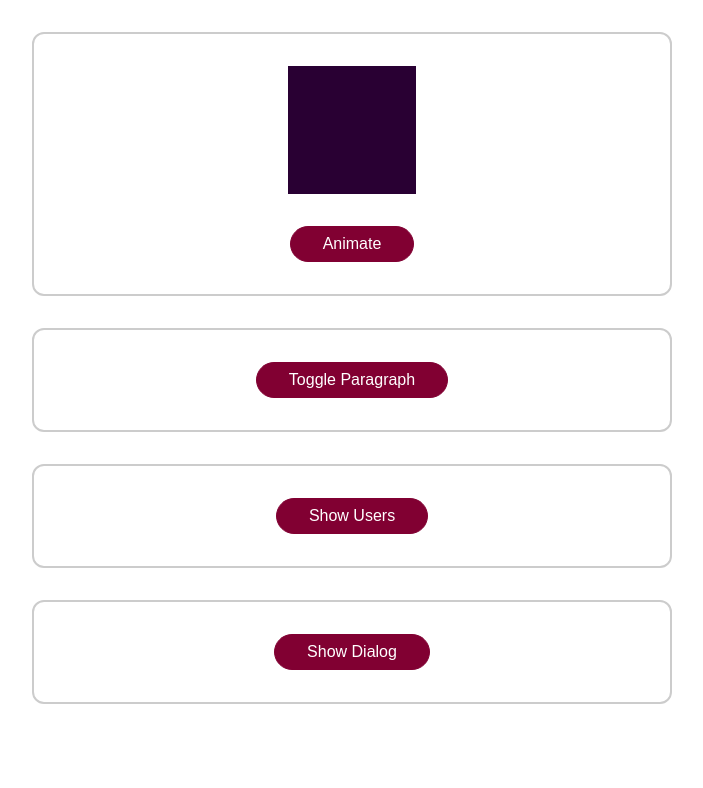
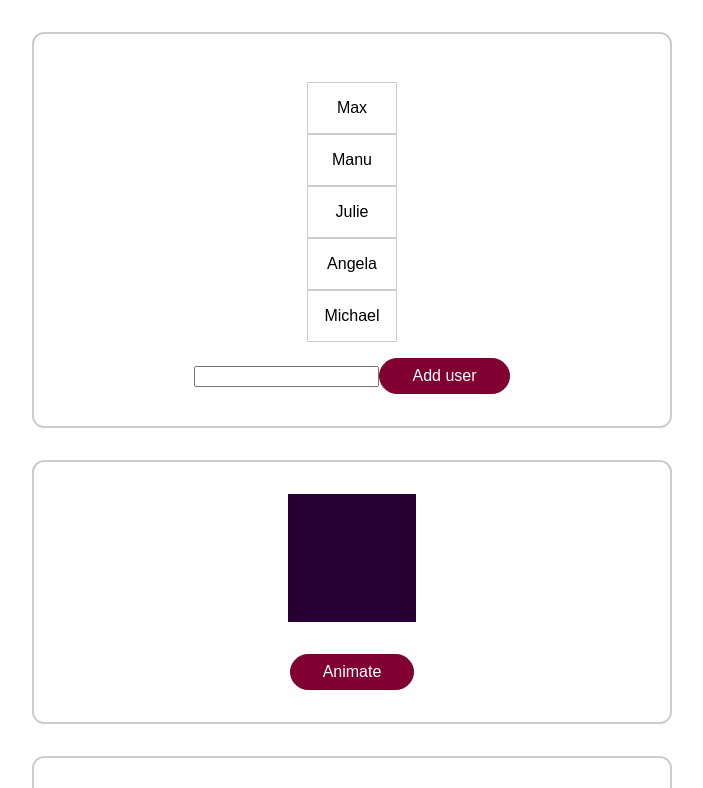
Before and after one commit to VictoriyaK19/animations-01-starting-setup, a Vue app: page / in a window 1280 px wide. Shown: the top 788 px of the page, without its empty margins (288-991 px from the left). Built offline with nearby package versions, Linux system fonts and the light colour scheme.

Commit message:
Getting Started with Animated Lists

```diff
--- a/src/App.vue
+++ b/src/App.vue
@@ -1,4 +1,7 @@
 <template>
+  <div class='container'>
+    <users-list></users-list>
+  </div>
   <div class="container">
     <div class="block" :class="{ animate: animatedBlock }"></div>
     <button @click="animateBlock">Animate</button>
@@ -35,7 +38,12 @@
 </template>
 
 <script>
+import UsersList from './components/UsersList.vue';
+
 export default {
+  components: {
+    UsersList
+  },
   data() {
     return {
       animatedBlock: false,
--- /dev/null
+++ b/src/components/UsersList.vue
@@ -0,0 +1,41 @@
+<template>
+    <ul>
+        <li v-for="user in users" :key="user" @click="removeUser(user)">{{ user }}</li>
+    </ul>
+    <div>
+        <input type="text" ref="userNameInput" />
+        <button @click="addUser">Add user</button>
+    </div>
+</template>
+
+<script>
+export default{
+    data() {
+        return {
+            users: ['Max', 'Manu', 'Julie', 'Angela', 'Michael']
+        };
+    },
+    methods: {
+        addUser() {
+            const enterUserName = this.$refs.userNameInput.value;
+            this.users.unshift(enterUserName);
+        },
+        removeUser(user) {
+            this.users = this.users.filter(usr => usr !== user);
+        }
+    }
+}
+</script>
+
+<style scoped>
+ul {
+    list-style: none;
+    margin: 1rem 0;
+    padding: 0;
+}
+li {
+    border: 1px solid #ccc;
+    padding: 1rem;
+    text-align: center;
+}
+</style>
```
